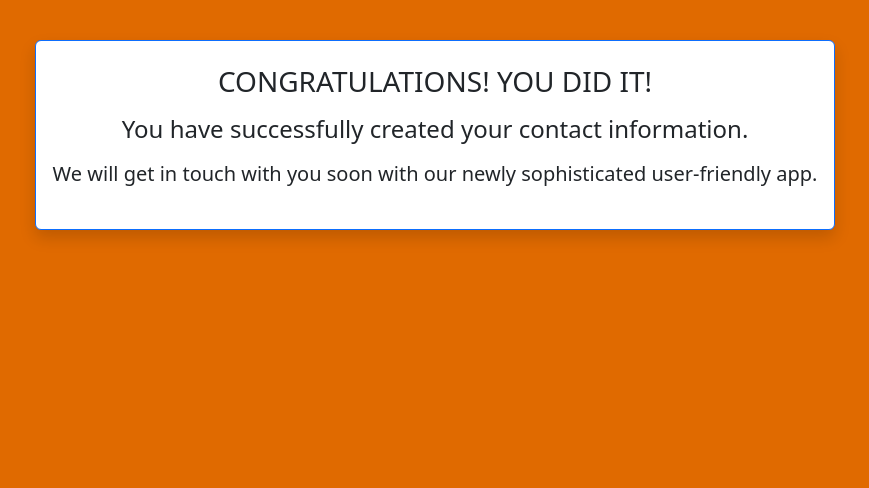
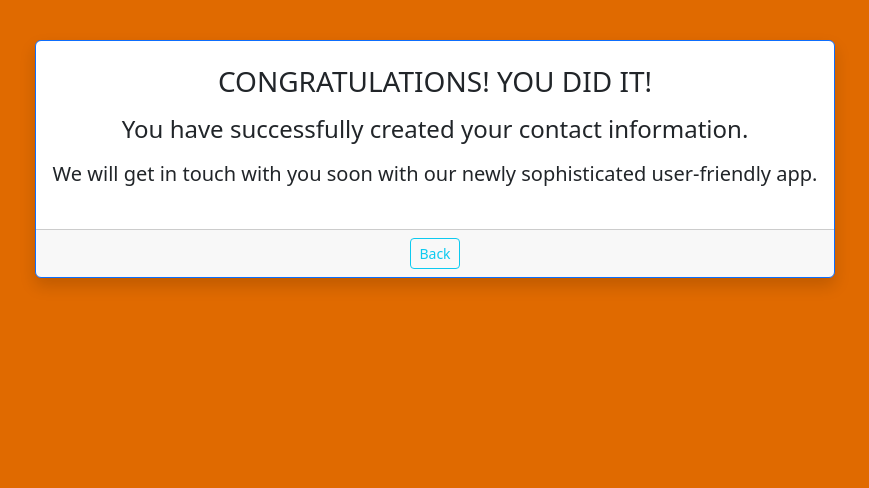
Before and after one commit to temesgen-zenebe/Jobdogg.io, a Django app: page /successConfirmation/ in a window 1280 px wide. Shown: the top 488 px of the page, without its empty margins (205-1074 px from the left). Run offline with Django 4.2, Linux system fonts and the light colour scheme; some libraries are stand-ins or nearby versions.

Commit message:
updating templates

```diff
--- a/templates/userContactInfo/SuccessConfirmation.html
+++ b/templates/userContactInfo/SuccessConfirmation.html
@@ -12,6 +12,9 @@
         <p class="lead py-2">
             We will get in touch with you soon with our newly sophisticated user-friendly app.
         </p>
+      </div>
+      <div class="card-footer">
+        <a href="{% url 'userContactInfo:customer-create' %}" class="btn btn-sm btn-outline-info">Back</a>
       </div>
    </div>
 </div>
--- a/templates/userContactInfo/customer_detail.html
+++ b/templates/userContactInfo/customer_detail.html
@@ -14,7 +14,8 @@
         </div>
         <div class="card-footer">
             <a href="{% url 'userContactInfo:customer-update' customer.slug %}" class="btn btn-sm btn-outline-primary">Edit</a>
-            <a href="{% url 'userContactInfo:customer-delete' customer.slug %}" class="btn btn-sm btn-outline-danger">Delete</a>
+            <a href="{% url 'userContactInfo:customer-list' %}" class="btn btn-sm btn-outline-secondary ">Back to List</a>
+           <!--<a href="{% url 'userContactInfo:customer-delete' customer.slug %}" class="btn btn-sm btn-outline-danger">Delete</a>-->
         </div>
     </div>
 </div>
```
